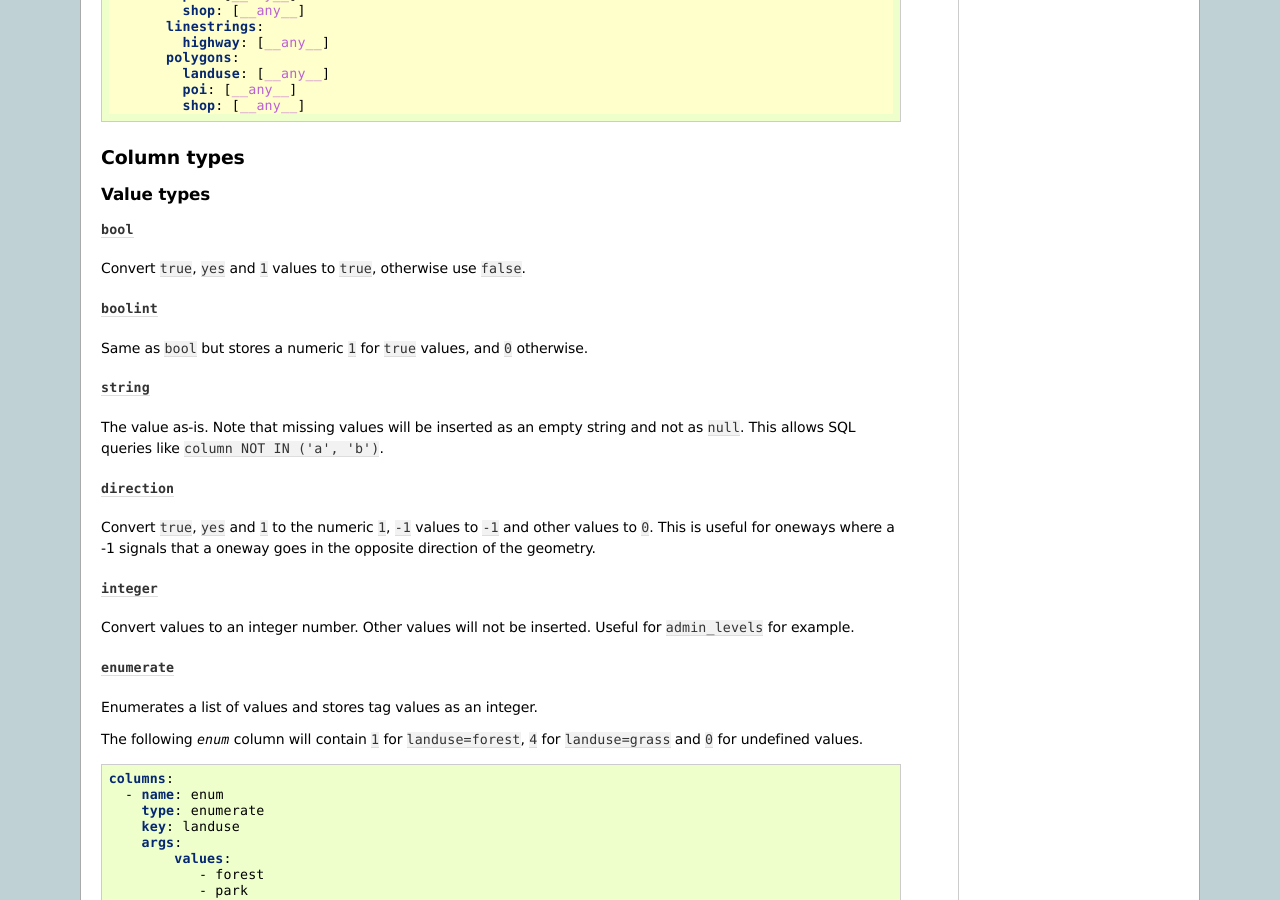
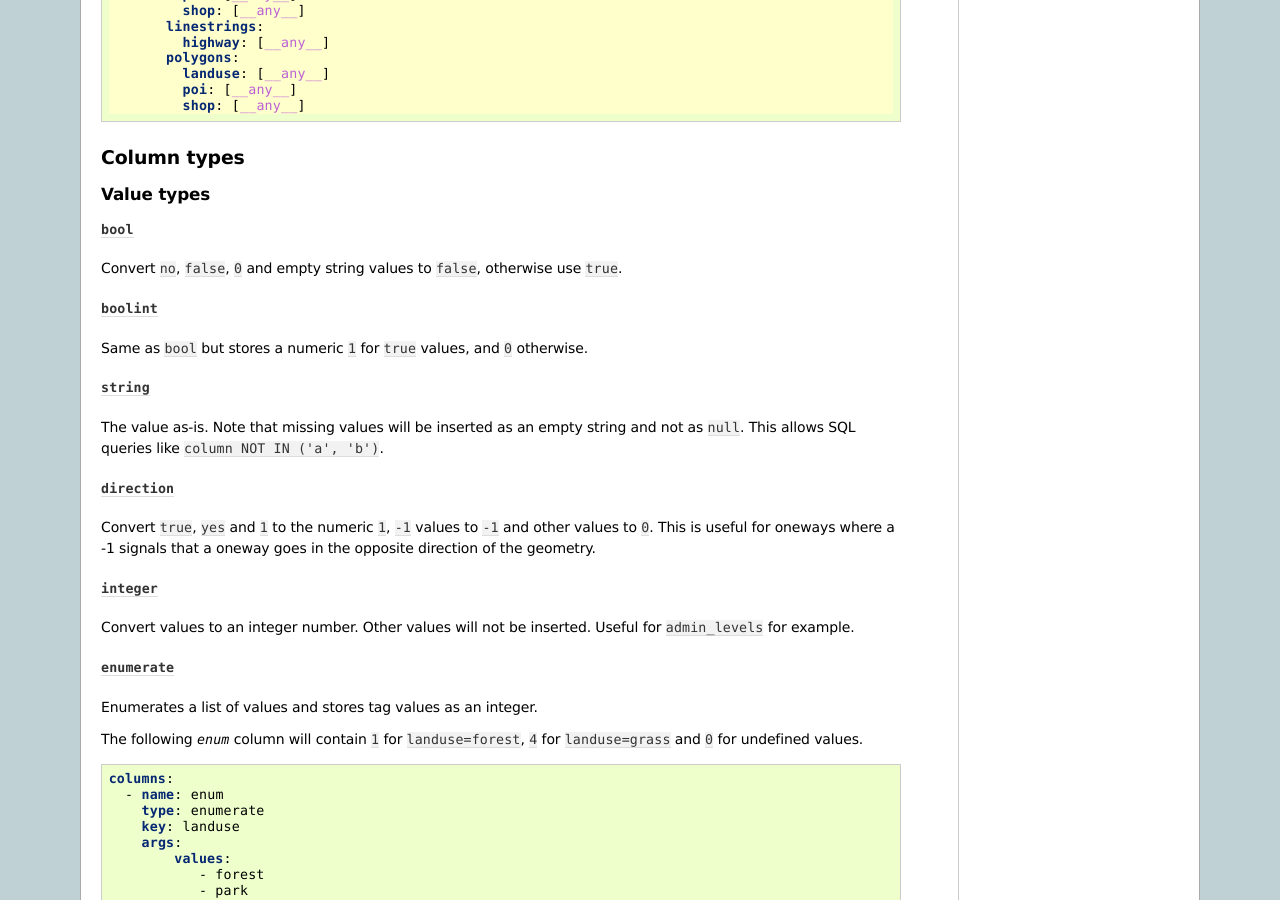
Before and after one commit to omniscale/imposm3, a Sphinx documentation site: the page built from docs/mapping.rst, in a window 1280 px wide and 900 px high, scrolled down 3477 px. Built offline with Sphinx 7.4.7, drawn with Linux system fonts in a browser that asks for light colours.

Commit message:
Update doc to match code
Fixes #157.

```diff
--- a/docs/mapping.rst
+++ b/docs/mapping.rst
@@ -229,7 +229,7 @@ Value types
 ``bool``
 ^^^^^^^^
 
-Convert ``true``, ``yes`` and ``1`` values to ``true``, otherwise use ``false``.
+Convert ``no``, ``false``,  ``0`` and empty string values to ``false``, otherwise use ``true``.
 
 ``boolint``
 ^^^^^^^^^^^
```
